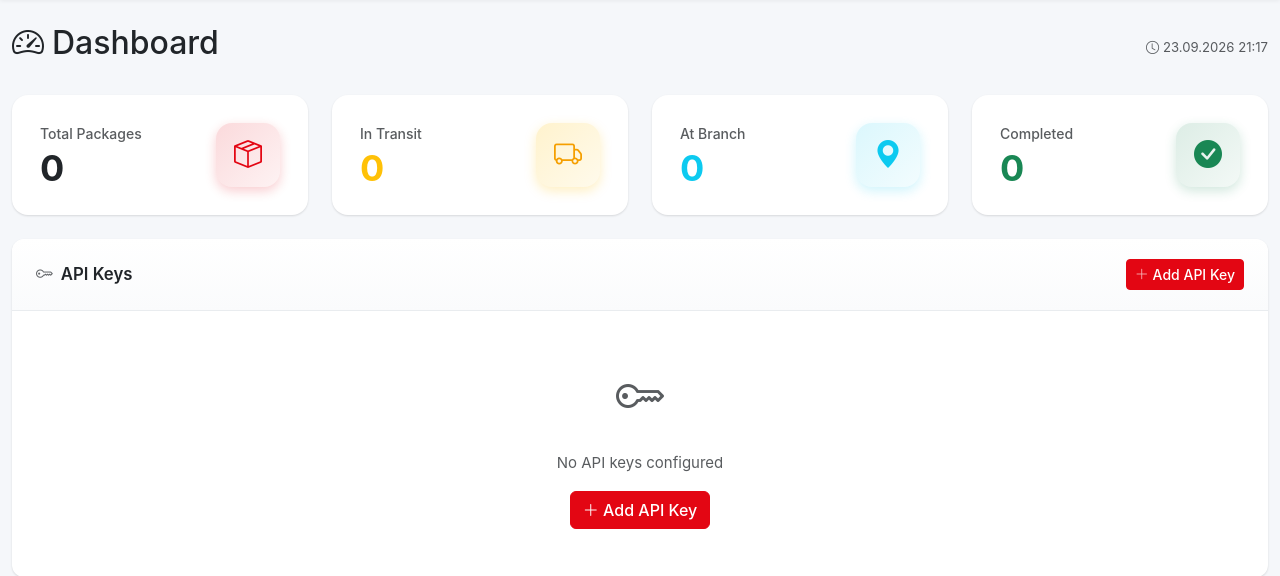
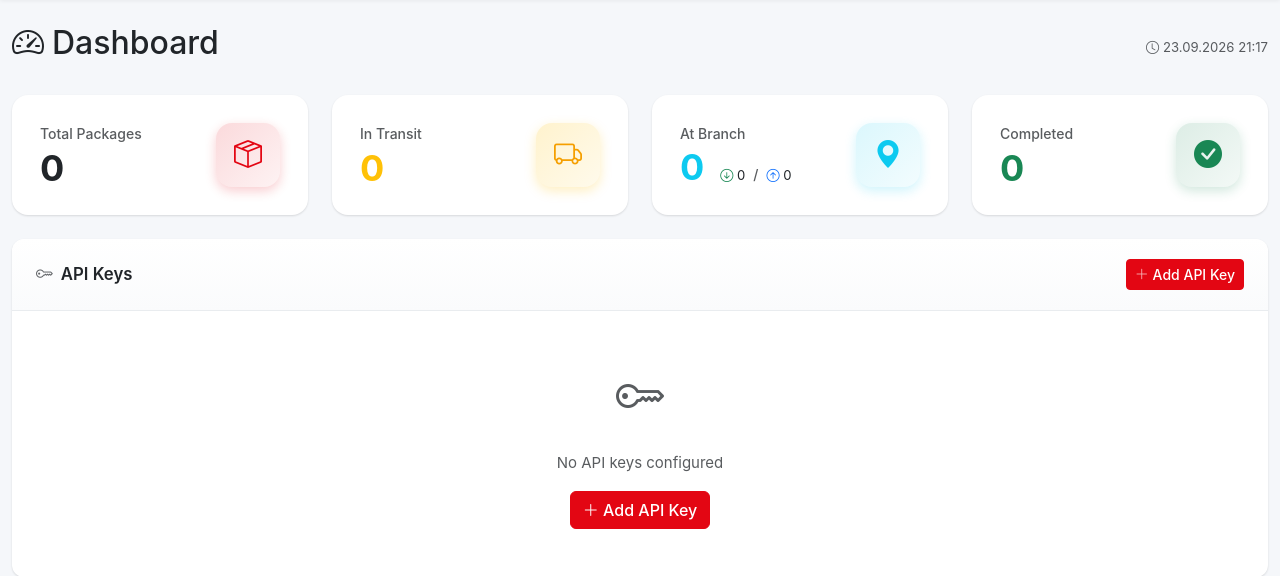
Before and after one commit to PhazZzyo/novaposhta-tracking, a Flask app: page /dashboard in a window 1280 px wide. Shown: the part 62-638 px from the top of the page. Run offline with Flask 3, Linux system fonts and the light colour scheme; a user stored in the database is signed in.

Commit message:
feat: split At Branch dashboard card into incoming/outgoing counts with matching icon colors

```diff
--- a/routes/packages.py
+++ b/routes/packages.py
@@ -238,11 +238,19 @@ def dashboard():
 			Package.status_code != '2',
 			~Package.status_code.in_(['7', '8'])
 		).count()
-		at_branch = all_pkgs.filter(Package.status_code.in_(['7', '8'])).count()
+		at_branch_in = all_pkgs.filter(
+			Package.status_code.in_(['7', '8']),
+			Package.direction == 'incoming'
+		).count()
+		at_branch_out = all_pkgs.filter(
+			Package.status_code.in_(['7', '8']),
+			Package.direction == 'outgoing'
+		).count()
+		at_branch = at_branch_in + at_branch_out
 		completed = all_pkgs.filter(Package.is_delivered == True).count()
 		trends = _get_package_trends(api_ids, days=30)
 	else:
-		total = in_transit = at_branch = completed = 0
+		total = in_transit = at_branch = at_branch_in = at_branch_out = completed = 0
 		trends = {
 			'dates': [],
 			'in_transit': [],
@@ -257,6 +265,8 @@ def dashboard():
 		total_packages=total,
 		in_transit=in_transit,
 		at_branch=at_branch,
+		at_branch_in=at_branch_in,
+		at_branch_out=at_branch_out,
 		completed=completed,
 		trends=trends,
 		now=datetime.now(_get_user_timezone()))
--- a/static/css/style.css
+++ b/static/css/style.css
@@ -174,7 +174,7 @@ body[data-theme="light"] tr[data-delivered="true"] {
     padding: 1.75rem;
 }
 
-/* Stat Icons - Modern & Colorful */
+/* Stat Icons */
 .stat-icon {
     width: 64px;
     height: 64px;
@@ -220,6 +220,10 @@ body[data-theme="light"] tr[data-delivered="true"] {
     background: linear-gradient(135deg, rgba(13, 202, 240, .15) 0%, rgba(13, 202, 240, .05) 100%);
     color: #0dcaf0;
     box-shadow: 0 4px 12px rgba(13, 202, 240, .2);
+}
+
+.text-outgoing-blue {
+    color: var(--bs-blue) !important;
 }
 
 /* Stat Card Typography */
--- a/templates/dashboard.html
+++ b/templates/dashboard.html
@@ -49,7 +49,15 @@
                 <div class="card-body d-flex justify-content-between align-items-center">
                     <div>
                         <p class="text-muted mb-1">{{ t('at_branch') }}</p>
-                        <h2 class="mb-0 fw-bold text-info">{{ at_branch }}</h2>
+                        <div class="d-flex align-items-baseline gap-3">
+                            <h2 class="mb-0 fw-bold text-info">{{ at_branch }}</h2>
+                            <small class="d-flex align-items-center gap-2">
+                                <span><i class="bi bi-arrow-down-circle text-success"></i> {{ at_branch_in }}</span>
+                                <span class="text-muted">/</span>
+                                <span><i class="bi bi-arrow-up-circle text-outgoing-blue"></i> {{ at_branch_out
+                                    }}</span>
+                            </small>
+                        </div>
                     </div>
                     <div class="stat-icon stat-icon-info">
                         <i class="bi bi-geo-alt-fill"></i>
@@ -143,8 +151,8 @@
                         <button class="btn btn-sm btn-outline-primary" id="sync-btn-{{ key.id }}"
                             onclick="syncAPI({{ key.id }})"><i class="bi bi-arrow-clockwise"></i> {{ t('sync')
                             }}</button>
-                        <a href="{{ url_for('packages.packages', api=key.id) }}" class="btn btn-sm btn-outline-secondary ms-1"><i
-                                class="bi bi-eye"></i> {{ t('view') }}</a>
+                        <a href="{{ url_for('packages.packages', api=key.id) }}"
+                            class="btn btn-sm btn-outline-secondary ms-1"><i class="bi bi-eye"></i> {{ t('view') }}</a>
                     </td>
                 </tr>
                 {% endfor %}
@@ -154,8 +162,8 @@
     {% else %}
     <div class="card-body text-center py-5"><i class="bi bi-key text-muted" style="font-size:3rem"></i>
         <p class="text-muted mt-3">{{ t('no_api_keys') }}</p>
-        {% if current_user.role == 'admin' %}<a href="{{ url_for('admin.admin_add_api_key') }}" class="btn btn-primary"><i
-                class="bi bi-plus-lg"></i> {{ t('add_api_key') }}</a>{% endif %}
+        {% if current_user.role == 'admin' %}<a href="{{ url_for('admin.admin_add_api_key') }}"
+            class="btn btn-primary"><i class="bi bi-plus-lg"></i> {{ t('add_api_key') }}</a>{% endif %}
     </div>
     {% endif %}
 </div>
```
